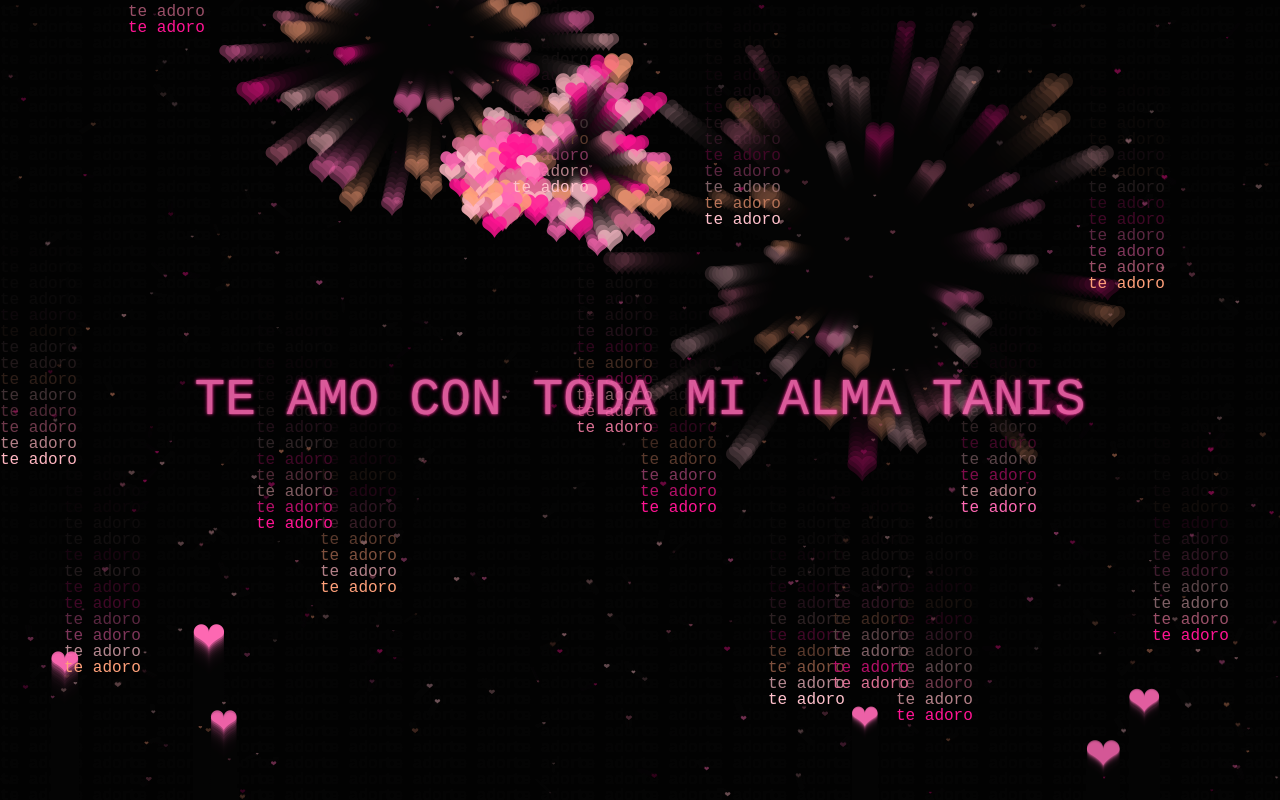
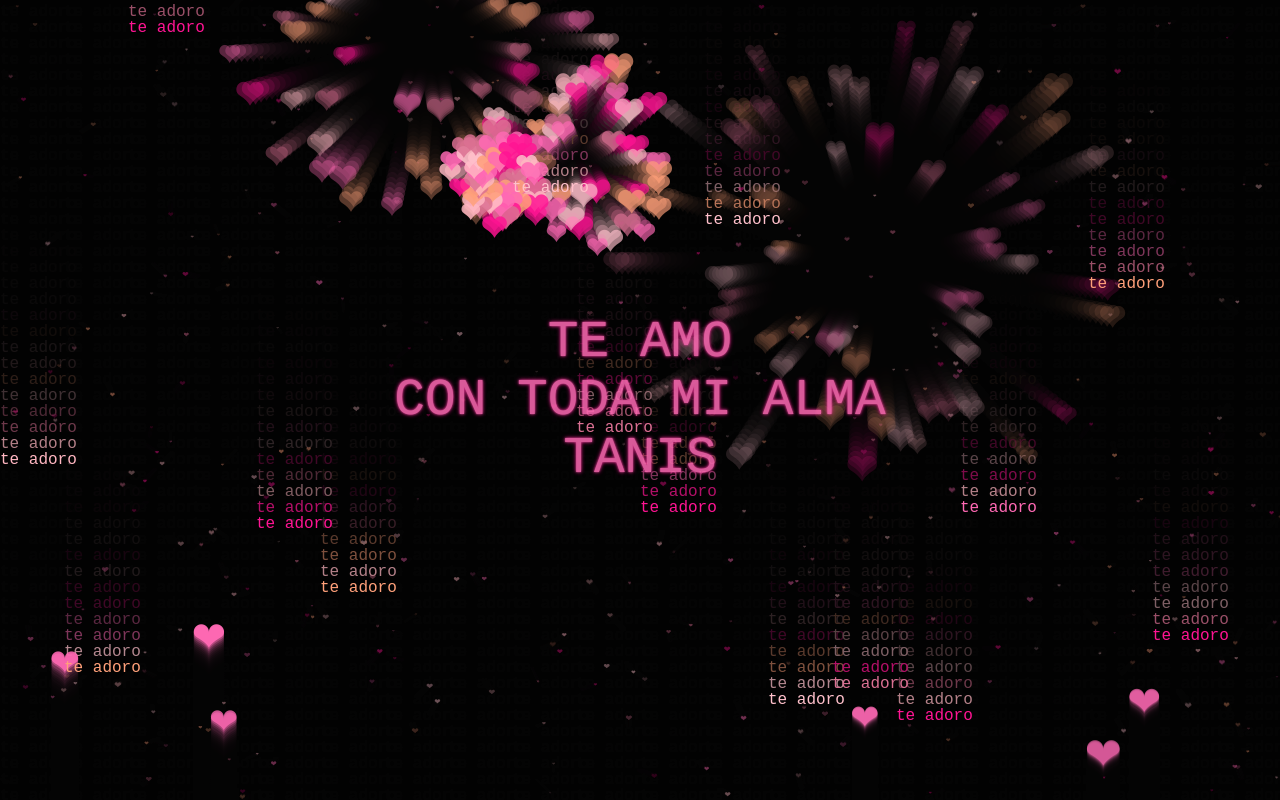
Before and after one commit to RicXoR/Para_Mi_Ojitos_Bonitos, a plain HTML site: page index.html in a window 1280 px wide. Drawn offline with Linux system fonts and the light colour scheme; animation ran at ten frames a second.

Commit message:
Update index.html

```diff
--- a/index.html
+++ b/index.html
@@ -3,7 +3,7 @@
 <head>
   <meta charset="UTF-8" />
   <meta name="viewport" content="width=device-width, initial-scale=1.0"/>
-  <title>Te Amo ❤️</title>
+  <title>Te Amo Tanis ❤️</title>
   <style>
     html, body {
       margin: 0;
@@ -59,7 +59,11 @@
 <canvas id="canvas"></canvas>
 
 <div class="overlay">
-  <div class="center-message">te amo con toda mi alma Tanis</div>
+  <div class="center-message">
+    TE AMO<br>
+    CON TODA MI ALMA<br>
+    TANIS
+  </div>
 </div>
 
 <script>
```
